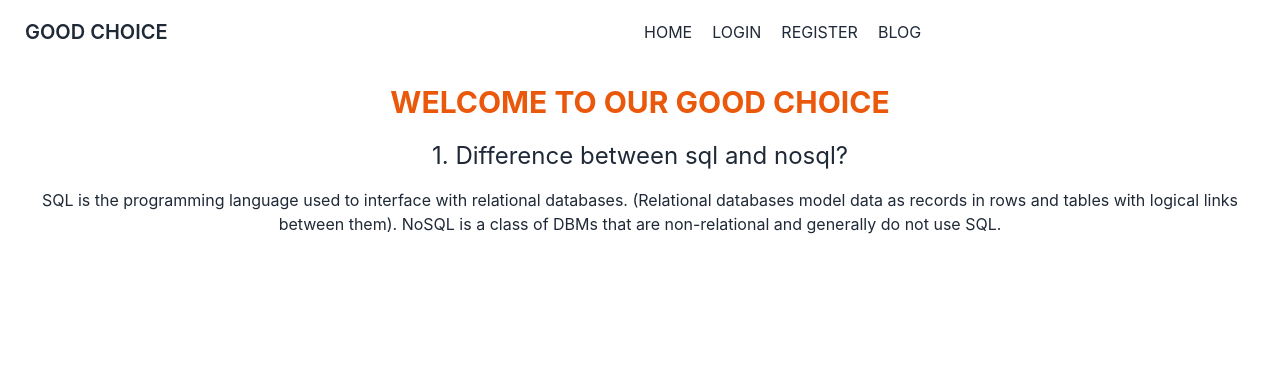
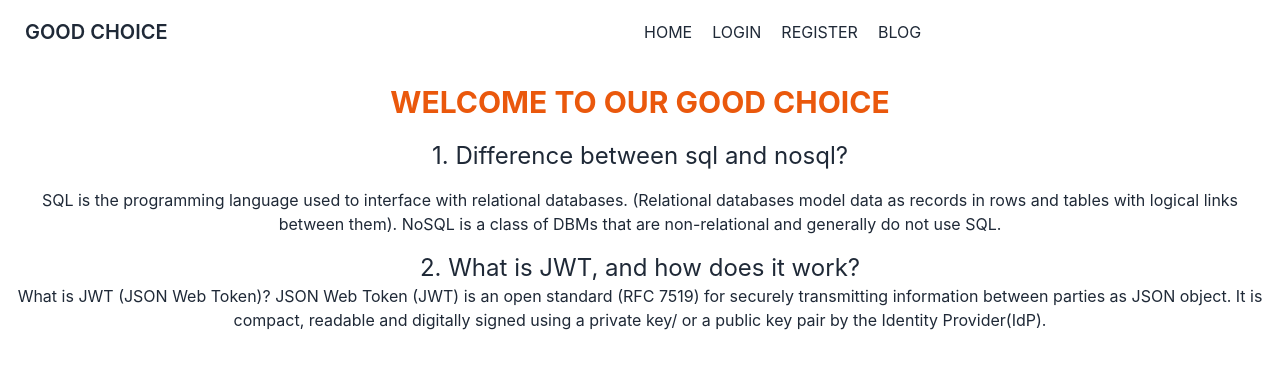
Before and after one commit to manisulislam/assignment-11-client-side, a React (Create React App) app: page /blog in a window 1280 px wide. Shown: the top 368 px of the page. Built offline with nearby package versions, Linux system fonts and the light colour scheme.

Commit message:
blog secod question setup

```diff
--- a/src/pages/Blog/Blog.js
+++ b/src/pages/Blog/Blog.js
@@ -5,10 +5,21 @@ const Blog = () => {
         <div>
             <h1 className='text-3xl text-orange-600 font-bold my-5'>WELCOME TO OUR GOOD CHOICE</h1>
             <div>
-            <h3 className='text-2xl'>1. Difference between sql and nosql?</h3>
+            <h2 className='text-2xl'>1. Difference between sql and nosql?</h2>
             <p className='p-4'>
             SQL is the programming language used to interface with relational databases. (Relational databases model data as records in rows and tables with logical links between them). NoSQL is a class of DBMs that are non-relational and generally do not use SQL.
             </p>
+            </div>
+
+            <div>
+                <h2 className='text-2xl' >
+                2. What is JWT, and how does it work?
+                </h2>
+                <p>
+                What is JWT (JSON Web Token)? JSON Web Token (JWT) is an open standard (RFC 7519) for securely transmitting information between parties as JSON object. It is compact, readable and digitally signed using a private key/ or a public key pair by the Identity Provider(IdP).
+
+                </p>
+
             </div>
 
         </div>
```
